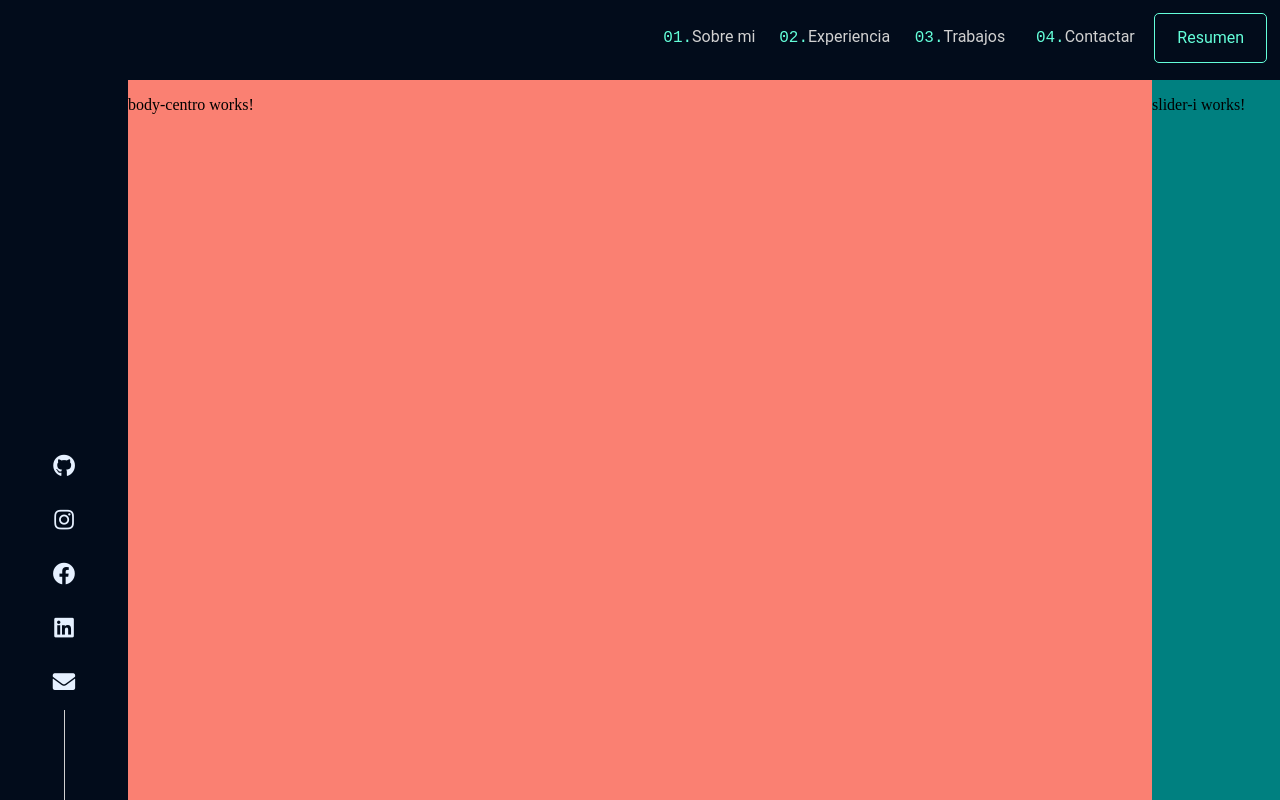
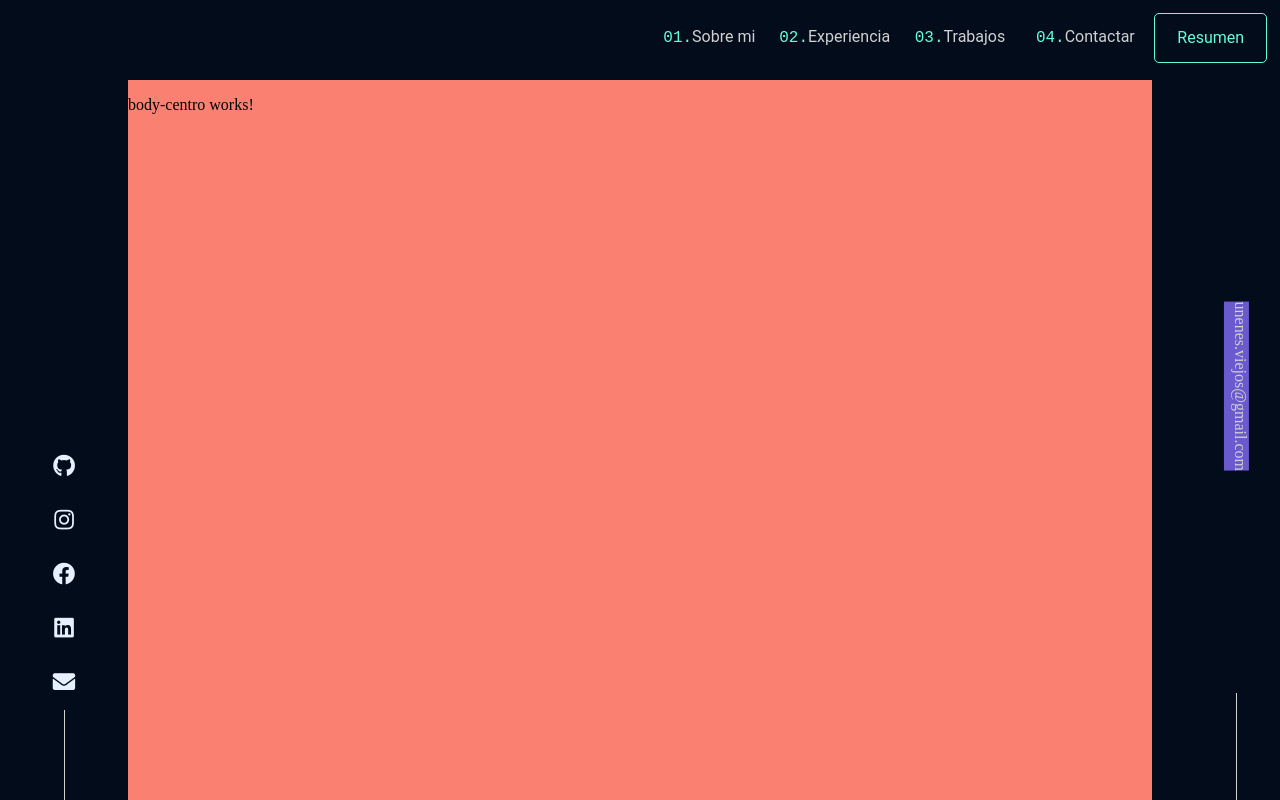
Before and after one commit to BROROZCO/mi-portafolio, an Angular app: page / in a window 1280 px wide. Built offline with nearby package versions, Linux system fonts and the light colour scheme.

Commit message:
asaid izquierdo mal maquetado

```diff
--- a/src/app/app.component.css
+++ b/src/app/app.component.css
@@ -27,8 +27,7 @@
 }
 
 .Asaid-Iz{
-
-    background-color: teal;
+    background-color:#020C1B;
     grid-column-start: 3;
     grid-column-end: 4;
     grid-row-start: 2;
--- a/src/app/components/slider-derecho/slider-d/slider-d.component.html
+++ b/src/app/components/slider-derecho/slider-d/slider-d.component.html
@@ -1,8 +1,7 @@
+<!-- Este es el Izquierdo -->
 <aside class="cont-asaid-D">
     <div></div>
-
     <!-- Dento de cada span va una a -> enlace y dentro de ello un i de la imagen -->
-
     <span class="cursor"><a class="enlace" href="#"><i class="fab fa-github"></i></a></span>
     <span class="cursor"><a class="enlace" href="#"><i class="fab fa-instagram"></i></a></span>
     <span class="cursor"><a class="enlace" href="#"><i class="fab fa-facebook"></i></a></span>
--- a/src/app/components/slider-izquierdo/slider-i/slider-i.component.css
+++ b/src/app/components/slider-izquierdo/slider-i/slider-i.component.css
@@ -0,0 +1,31 @@
+html{
+    height:  100% ;
+}
+
+.contenedor-asaid-izquierdo{
+    display: grid;
+    min-height: 100%;
+    grid-template-columns: 1fr;
+    grid-template-rows: 2fr 0.35fr;
+    justify-items: center;
+    align-items: center;
+    text-align: center;
+
+}
+
+.Line-imagen{
+    height: 100%;
+    width: 1px;
+}
+
+.letras{
+    /* letter-spacing: 3px ; */
+}
+
+.correo{
+    /* font-size: 120%; */
+    height: 4%;
+    background: slateblue;
+    color: #D1D1D1;
+    transform: rotate(90deg);
+}
--- a/src/app/components/slider-izquierdo/slider-i/slider-i.component.html
+++ b/src/app/components/slider-izquierdo/slider-i/slider-i.component.html
@@ -1 +1,5 @@
-<p>slider-i works!</p>
+<div class="contenedor-asaid-izquierdo">
+    <div class="correo"><span class="letras">unenes.viejos@gmail.com</span></div>
+
+    <img class="Line-imagen" src="../../../../assets/imagenes/Linea-contac.png">
+</div>
```
